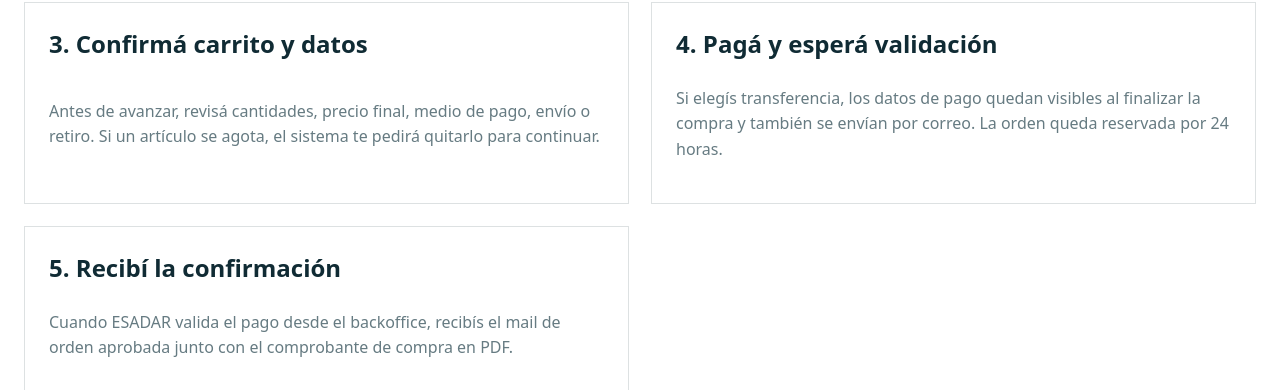
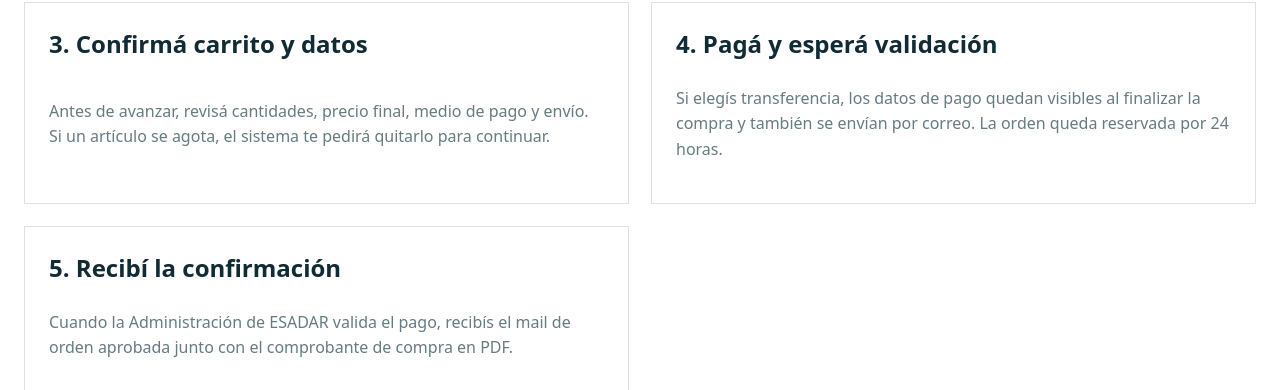
Before and after one commit to feifo13/ESADAR, a React (Vite) app in the folder frontend/: page /guia-de-compra in a window 1280 px wide. Shown: the part 562-952 px from the top of the page. Built offline with nearby package versions, Linux system fonts and the light colour scheme; no server answers.

Commit message:
AJUSTES GUIA DE COMRPA

```diff
--- a/frontend/src/pages/PurchaseGuidePage.jsx
+++ b/frontend/src/pages/PurchaseGuidePage.jsx
@@ -6,28 +6,23 @@ import { toAbsoluteUrl } from "../lib/seo.js";
 const guideSteps = [
   {
     title: "1. Elegí tu prenda",
-    copy:
-      "Navegá el catálogo, revisá fotos, medidas reales, estado de la prenda, talle y disponibilidad antes de agregarla al carrito.",
+    copy: "Navegá el catálogo, revisá fotos, medidas reales, estado de la prenda, talle y disponibilidad antes de agregarla al carrito.",
   },
   {
     title: "2. Ofertá si la prenda lo permite",
-    copy:
-      "Algunas prendas aceptan ofertas. Si tu oferta es aprobada, la vas a ver destacada en tu cuenta y podés comprarla con ese precio.",
+    copy: "Algunas prendas aceptan ofertas. Si tu oferta es aprobada, la vas a ver destacada en tu cuenta y podés comprarla con ese precio.",
   },
   {
     title: "3. Confirmá carrito y datos",
-    copy:
-      "Antes de avanzar, revisá cantidades, precio final, medio de pago, envío o retiro. Si un artículo se agota, el sistema te pedirá quitarlo para continuar.",
+    copy: "Antes de avanzar, revisá cantidades, precio final, medio de pago y envío. Si un artículo se agota, el sistema te pedirá quitarlo para continuar.",
   },
   {
     title: "4. Pagá y esperá validación",
-    copy:
-      "Si elegís transferencia, los datos de pago quedan visibles al finalizar la compra y también se envían por correo. La orden queda reservada por 24 horas.",
+    copy: "Si elegís transferencia, los datos de pago quedan visibles al finalizar la compra y también se envían por correo. La orden queda reservada por 24 horas.",
   },
   {
     title: "5. Recibí la confirmación",
-    copy:
-      "Cuando ESADAR valida el pago desde el backoffice, recibís el mail de orden aprobada junto con el comprobante de compra en PDF.",
+    copy: "Cuando la Administración de ESADAR valida el pago, recibís el mail de orden aprobada junto con el comprobante de compra en PDF.",
   },
 ];
 
@@ -43,7 +38,9 @@ export default function PurchaseGuidePage() {
           guideSeo?.description ||
           "Cómo comprar en ESADAR: catálogo, ofertas, carrito, pago, validación y comprobante."
         }
-        canonical={guideSeo?.canonicalUrl || toAbsoluteUrl("/guia-de-compra", site)}
+        canonical={
+          guideSeo?.canonicalUrl || toAbsoluteUrl("/guia-de-compra", site)
+        }
         url={toAbsoluteUrl("/guia-de-compra", site)}
       />
 
```
